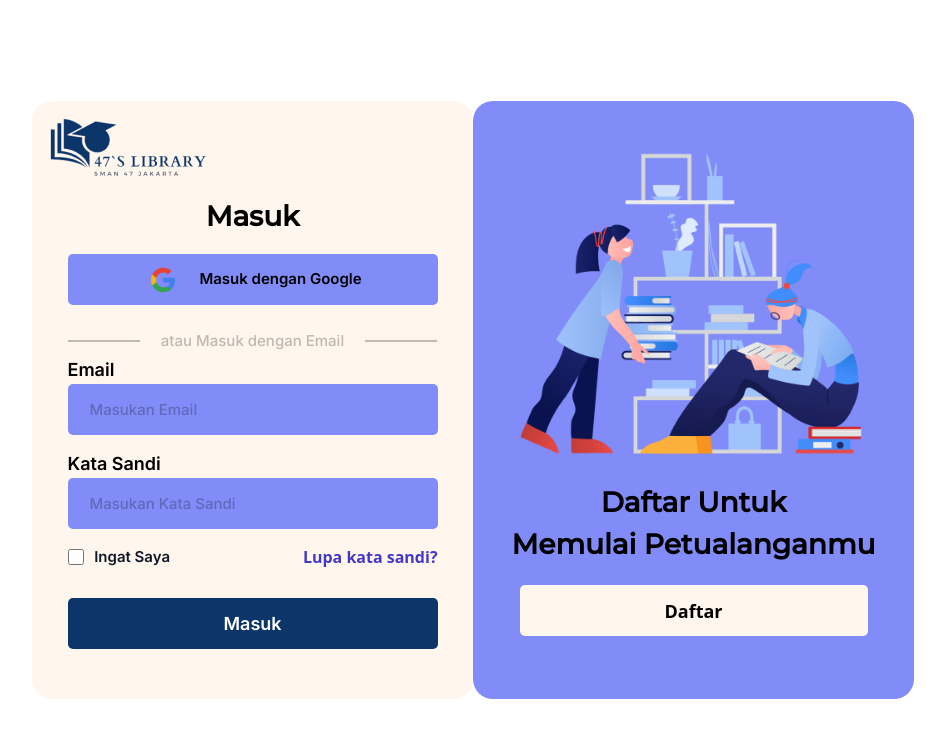
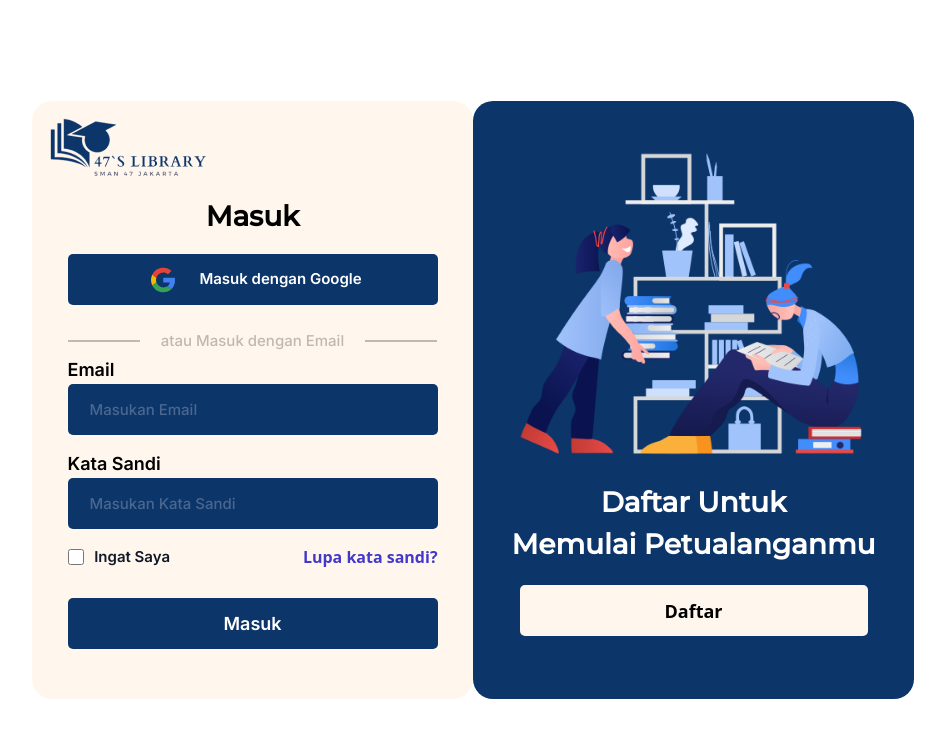
Before and after one commit to nightmaregit/Massive-IL, a React (Vite) app: page /masuk in a window 1280 px wide. Shown: the top 738 px of the page, without its empty margins (167-1112 px from the left). Built offline with nearby package versions, Linux system fonts and the light colour scheme.

Commit message:
rubah warna

```diff
--- a/src/style/index.css
+++ b/src/style/index.css
@@ -11,11 +11,11 @@
   }
 
  .bagian1-signin{
- @apply  w-[441px] h-[598px]  bg-indigo-400 rounded-[20px] flex-col justify-start flex items-center ;
+ @apply  w-[441px] h-[598px]  bg-[#0C356A] rounded-[20px] flex-col justify-start flex items-center ;
  }
 
  .textbagian1{
-  @apply text-center text-black text-[28px] font-semibold font-['Montserrat',sans-serif];
+  @apply text-center text-white text-[28px] font-semibold font-['Montserrat',sans-serif];
  }
 
  .bagian2-signin{
@@ -31,7 +31,7 @@
   }
 
   .input-signin{
-    @apply  w-[348px] h-[51px] bg-indigo-400 rounded-[5px] px-[22px]   placeholder-black placeholder-opacity-25 text-[15px] font-['Inter',sans-serif] font-medium ;
+    @apply  w-[348px] h-[51px] bg-[#0C356A] rounded-[5px] px-[22px]   placeholder-white placeholder-opacity-25 text-[15px] font-['Inter',sans-serif] font-medium ;
   }
 
   .buttonMasuk-signin{
@@ -43,7 +43,7 @@
  }
 
  .buttonMasukgoogle-signin{
-  @apply w-[348px] h-[51px] bg-indigo-400 rounded-[5px] text-black text-[15px] font-semibold font-['Inter',sans-serif];
+  @apply w-[348px] h-[51px] bg-[#0C356A] rounded-[5px] text-white text-[15px] font-semibold font-['Inter',sans-serif];
  }
 
   .page-container {
```
